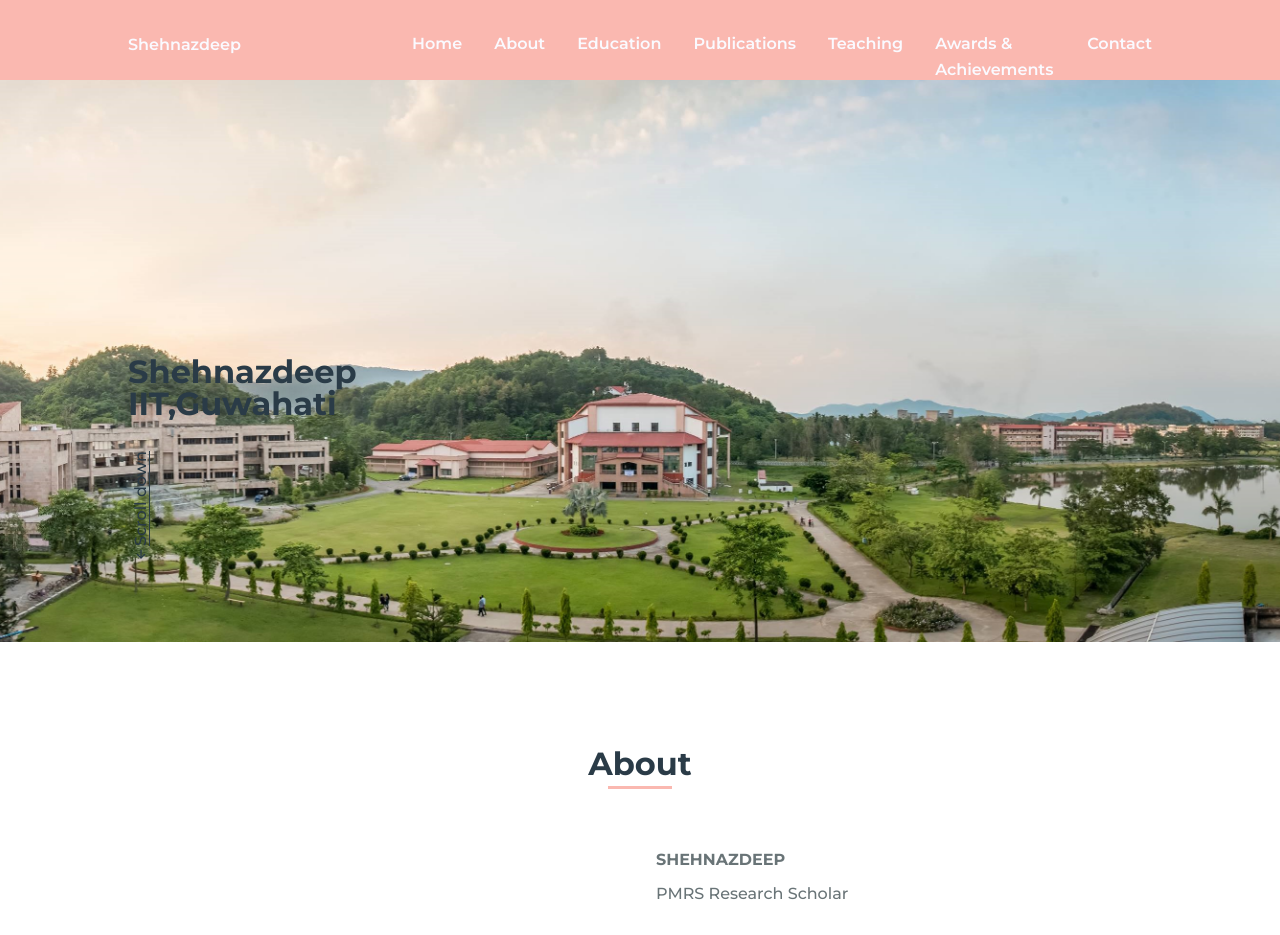
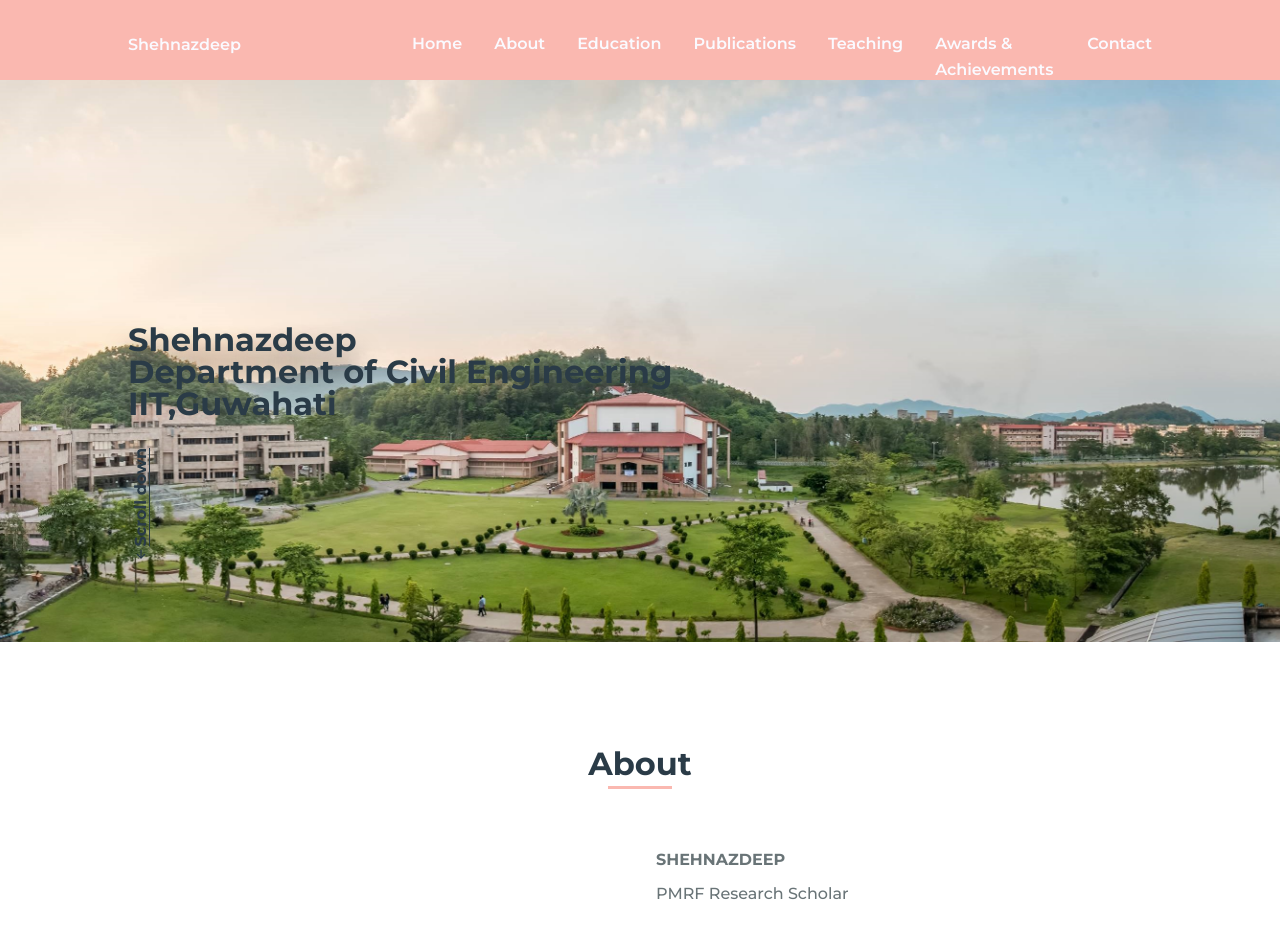
Before and after one commit to shehnazdeep07/Portfolio, a plain HTML site: page index.html in a window 1280 px wide. Shown: the top 935 px of the page. Drawn offline with nearby package versions, Linux system fonts and the light colour scheme.

Commit message:
small change commit

```diff
--- a/index.html
+++ b/index.html
@@ -44,10 +44,10 @@
             <!--===== HOME =====-->
             <section class="home section" id="home">
 
-                <div class="home__container bd-grid"  >
-                    <h2 class="home__title"><span>Shehnazdeep</span><br>IIT,Guwahati</h2>
+                <div class="home__container bd-grid">
+                    <h2 class="home__title"><span>Shehnazdeep</span><br>Department of Civil Engineering<br>IIT,Guwahati</h2>
                     <div class="home__scroll">
-                        <a href="#about" class="home__scroll-link"><i class='bx bx-up-arrow-alt' ></i>Scroll down</a>
+                        <a href="#about" class="home__scroll-link"><i class='bx bx-up-arrow-alt' ></i><b>Scroll down</b></a>
                     </div>
                 </div>
             </section>
@@ -63,7 +63,7 @@
 
                     <div>
                         <h2 class="about__subtitle">SHEHNAZDEEP</h2>
-                        <span class="about__profession">PMRS Research Scholar</span>
+                        <span class="about__profession">PMRF Research Scholar</span>
                         <p class="about__text">
                             <p>Ms. Shehnazdeep is a PhD student in the Department of Civil Engineering at Indian Institute of Technology (IIT) Guwahati, India.
                                 She received her Master’s degree in Structural and Construction Engineering from Dr. B. R. Ambedkar National Institute of Technology (NIT), Jalandhar in 2019,
--- a/main.css
+++ b/main.css
@@ -216,6 +216,7 @@ img{
     writing-mode: vertical-lr;
     transform: rotate(-180deg);
     color: var(--dark-color);
+    font-family: 400;
 }
 
 
```
